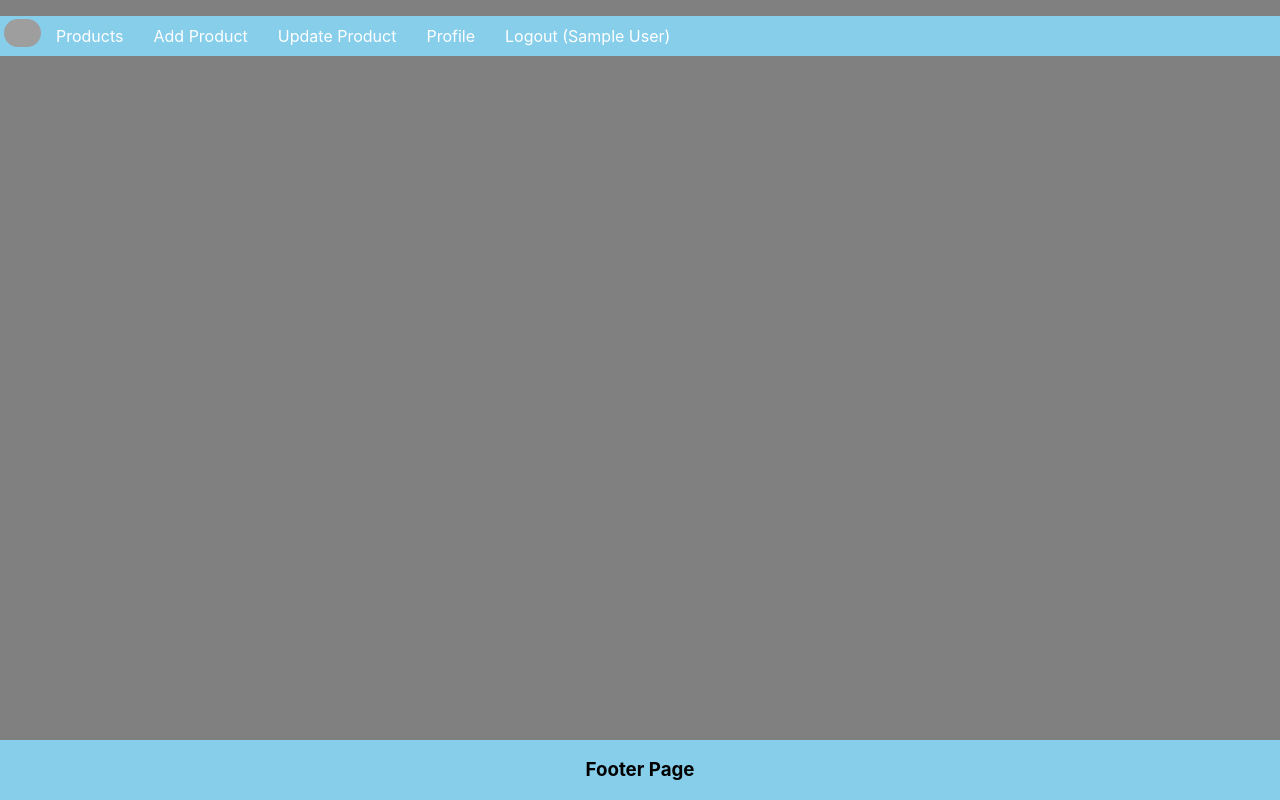
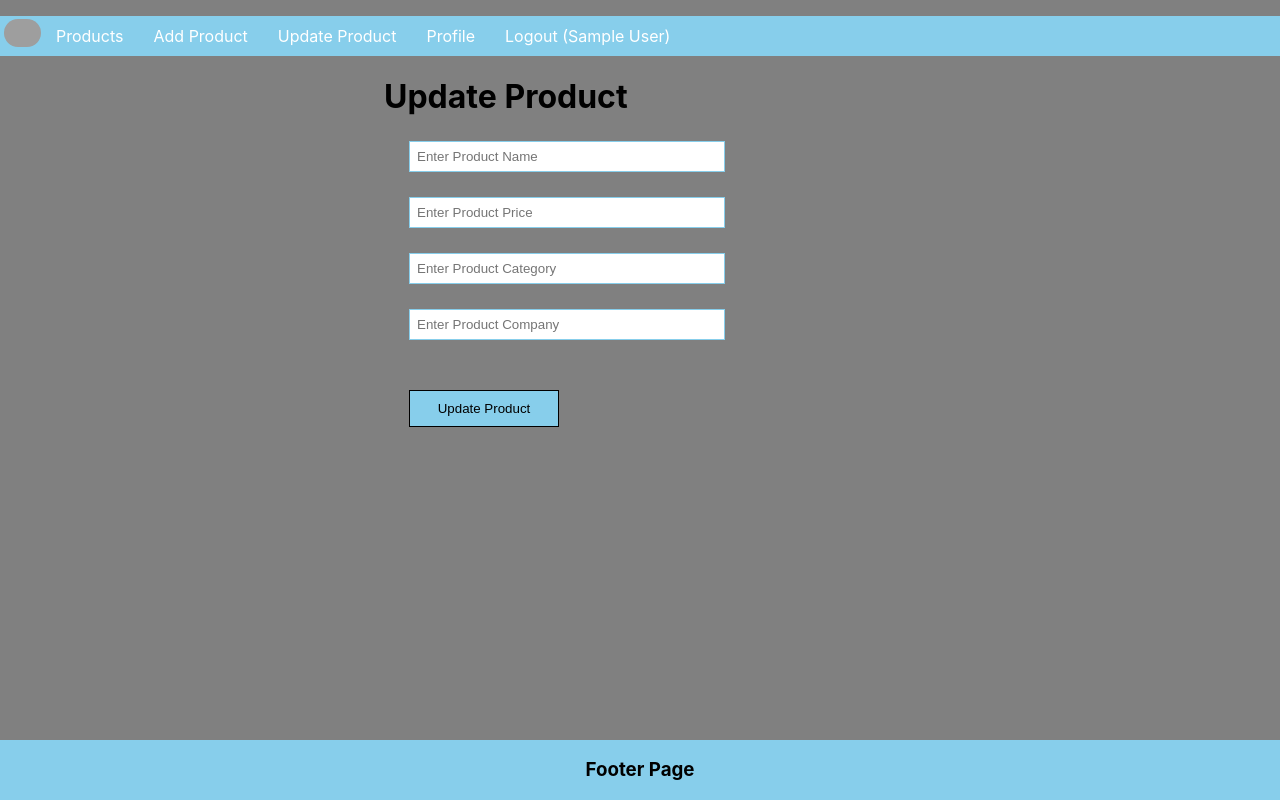
Before and after one commit to ragini954/eshoppingapp, a React (Create React App) app in the folder client/: page /update/1 in a window 1280 px wide. Built offline with nearby package versions, Linux system fonts and the light colour scheme; no server answers; sample sign-in values are in the browser's storage; grey boxes are pictures that could not be loaded.

Commit message:
introduced delete and update product features

```diff
--- a/client/src/App.css
+++ b/client/src/App.css
@@ -96,6 +96,6 @@
      }
     .product-list{
       text-align: center;
-      margin-left: 350px;
+      margin-left: 200px;
       margin-top: 50px;
     }
--- a/client/src/App.js
+++ b/client/src/App.js
@@ -7,6 +7,7 @@ import { PrivateComponent } from './components/PrivateComponent';
 import { Login } from './components/Login';
 import { AddProduct } from './components/AddProduct';
 import {ProductList} from './components/ProductList'
+import { UpdateProduct } from './components/UpdateProduct';
 function App() {
   return (
     <div>
@@ -17,7 +18,7 @@ function App() {
       <Route element={<PrivateComponent/>}>
       <Route path='/' element={<ProductList/>}/>
       <Route path='/add' element={<AddProduct/>}/>
-      <Route path='/update' element={<h1>Update Product</h1>}/>
+      <Route path='/update/:id' element={<UpdateProduct/>}/>
       <Route path='/logout' element={<h1>Logout</h1>}/>
       <Route path='/profile' element={<h1>Profile</h1>}/>
       </Route>
--- a/client/src/components/ProductList.js
+++ b/client/src/components/ProductList.js
@@ -1,7 +1,9 @@
 import { useState,useEffect } from "react"
+import {Link,    useNavigate } from "react-router-dom"
 
 export const ProductList=()=>{
     const [products,setProducts]=useState([])
+    const navigate=useNavigate()
 
     useEffect(()=>{
         getProducts()
@@ -31,19 +33,24 @@ export const ProductList=()=>{
 
     return(<div className="product-list">
         <tr>
+            <td>S.No.</td>
             <td>Name</td>
             <td>Price</td>
             <td>Category</td>
             <td>Company</td>
+            <td>Delete/Update</td>
         </tr>
         {
         products.map((x,index)=>{return <tr key={index}>
+            <td>{index+1}</td>
             <td>{x.name}</td>
             <td>Rs. {x.price}</td>
             <td>{x.category}</td>
             <td>{x.company}</td>
-            <button onClick={()=>deleteProduct(x._id)} style={{marginLeft:'10px'}}>Delete</button>
+            <button onClick={()=>deleteProduct(x._id)} style={{marginLeft:'10px',padding:'5px'}}>Delete</button>
+            <Link to={'/update/'+x._id}>Update</Link>
         </tr>})}
     </div>)
-    //onClick={()=>deleteProduct(x._id)}
+
+
 }
--- /dev/null
+++ b/client/src/components/UpdateProduct.js
@@ -0,0 +1,58 @@
+import { useState,useEffect } from "react"
+import {useNavigate, useParams } from "react-router-dom"
+
+export const UpdateProduct=()=>{
+    const [name,setName]=useState('')
+    const [price,setPrice]=useState('')
+    const [category,setCategory]=useState('')
+    const [company,setCompany]=useState('')
+    const [error,setError]=useState(false)
+    const navigate=useNavigate()
+    const params=useParams()
+
+    useEffect(()=>{
+        getProductDetails()
+    },[])
+
+    const getProductDetails=async()=>{
+        let result=await fetch(`http://localhost:5000/product/${params.id}`)
+        result =await result.json()
+        console.log(result)
+        setName(result.name)
+        setPrice(result.price)
+        setCategory(result.category)
+        setCompany(result.company)
+    }
+    const updateProduct=async()=>{
+        let result= await fetch(`http://localhost:5000/product/${params.id}`,
+        {
+         method:'put',
+         body:JSON.stringify({name,price,category,company}),
+         headers:{
+             'Content-Type':'application/json'
+         }
+         })
+        result=await result.json()
+         // console.warn(result)
+         navigate('/')
+    }
+
+    return(
+        <div className="register">
+            <h1>Update Product</h1>
+            <input className="inputBox" type="text" placeholder="Enter Product Name"
+             value={name}/>
+            {error && !name && <span style={{color:'red',marginTop:'-20px',display:'block',marginLeft:'25px'}}>Enter Valid Name</span>}
+            <input className="inputBox" type="text" placeholder="Enter Product Price"
+            value={price} onChange={(e)=>setPrice(e.target.value)}/>
+            {error&& !price && <span style={{color:'red',marginTop:'-20px',display:'block',marginLeft:'25px'}}>Enter Valid Price</span>}
+            <input className="inputBox" type="text" placeholder="Enter Product Category"
+            onChange={(e)=>setCategory(e.target.value)} value={category}/>
+            {error && !category && <span style={{color:'red',marginTop:'-20px',display:'block',marginLeft:'25px'}}>Enter Valid Category</span>}
+            <input className="inputBox" type="text" placeholder="Enter Product Company"
+            onChange={(e)=>setCompany(e.target.value)} value={company}/>
+            {error && !company && <span style={{color:'red',marginTop:'-20px',display:'block',marginLeft:'25px'}}>Enter Valid Company</span>}
+            <button className="appButton" type="button" onClick={updateProduct}>Update Product</button>
+        </div>
+    )
+}
```
Also changed, not shown: 1 other file (tests, documents, lock files or other folders).
